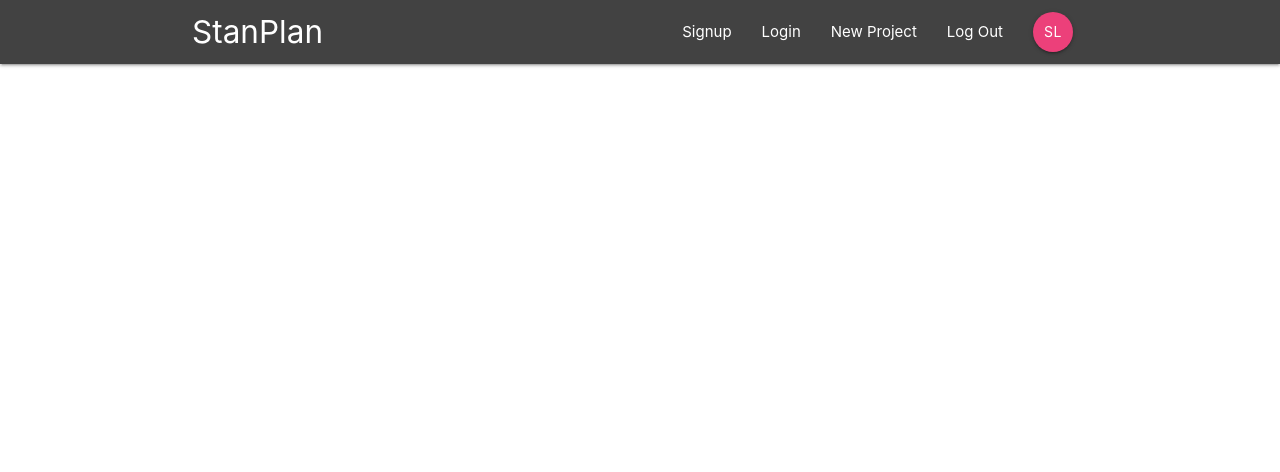
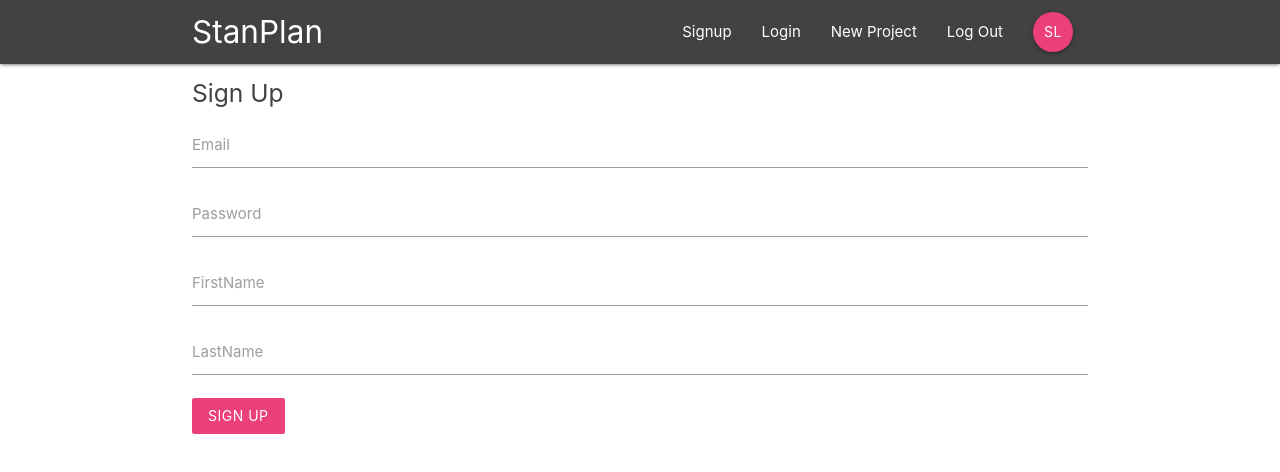
Before and after one commit to stanlouis/stanplan, a React (Create React App) app: page /signup in a window 1280 px wide. Shown: the top 472 px of the page. Built offline with nearby package versions, Linux system fonts and the light colour scheme.

Commit message:
Add SignUp component

```diff
--- a/public/index.html
+++ b/public/index.html
@@ -40,6 +40,9 @@
       To begin the development, run `npm start` or `yarn start`.
       To create a production bundle, use `npm run build` or `yarn build`.
     -->
+
+  <!-- Compiled and minified JavaScript -->
+  <script src="https://cdnjs.cloudflare.com/ajax/libs/materialize/1.0.0/js/materialize.min.js"></script>
 </body>
 
 </html>
--- a/src/App.js
+++ b/src/App.js
@@ -3,6 +3,8 @@
 import Navbar from './components/layout/Navbar';
 import Dashboard from './components/dashboard/Dashboard';
 import ProjectDetails from './components/projects/ProjectDetails';
+import SignIn from './components/auth/SignIn';
+import SignUp from './components/auth/SignUp';
 
 class App extends Component {
   render() {
@@ -13,6 +15,8 @@
           <Switch>
             <Route exact path="/" component={Dashboard} />
             <Route path="/project/:id" component={ProjectDetails} />
+            <Route path="/signin" component={SignIn} />
+            <Route path="/signup" component={SignUp} />
           </Switch>
         </div>
       </BrowserRouter>
--- a/src/components/auth/SignIn.js
+++ b/src/components/auth/SignIn.js
@@ -0,0 +1,41 @@
+import React, { Component } from 'react';
+
+export class SignIn extends Component {
+  state = {
+    email: '',
+    password: ''
+  };
+
+  handleChange = e => {
+    this.setState({
+      [e.target.id]: e.target.value
+    });
+  };
+  handleSubmit = e => {
+    e.preventDefault()
+    console.log(this.state)
+  };
+
+  render() {
+    return (
+      <div className="container">
+        <form className="white" onSubmit={this.handleSubmit}>
+          <h5 className="grey-text text-darken-3">Sign In</h5>
+          <div className="input-field">
+            <label htmlFor="email">Email</label>
+            <input type="text" id="email" onChange={this.handleChange} />
+          </div>
+          <div className="input-field">
+            <label htmlFor="password">Password</label>
+            <input type="text" id="password" onChange={this.handleChange} />
+          </div>
+          <div className="input-field">
+            <button className="btn pink lighten-1 z-depth-0">Login</button>
+          </div>
+        </form>
+      </div>
+    );
+  }
+}
+
+export default SignIn;
--- a/src/components/auth/SignUp.js
+++ b/src/components/auth/SignUp.js
@@ -0,0 +1,51 @@
+import React, { Component } from 'react';
+
+export class SignUp extends Component {
+  state = {
+    email: '',
+    password: '',
+    firstName: '',
+    lastName: ''
+  };
+
+  handleChange = e => {
+    this.setState({
+      [e.target.id]: e.target.value
+    });
+  };
+  handleSubmit = e => {
+    e.preventDefault();
+    console.log(this.state);
+  };
+
+  render() {
+    return (
+      <div className="container">
+        <form className="white" onSubmit={this.handleSubmit}>
+          <h5 className="grey-text text-darken-3">Sign Up</h5>
+          <div className="input-field">
+            <label htmlFor="email">Email</label>
+            <input type="text" id="email" onChange={this.handleChange} />
+          </div>
+          <div className="input-field">
+            <label htmlFor="password">Password</label>
+            <input type="text" id="password" onChange={this.handleChange} />
+          </div>
+          <div className="input-field">
+            <label htmlFor="firstName">FirstName</label>
+            <input type="text" id="firstName" onChange={this.handleChange} />
+          </div>
+          <div className="input-field">
+            <label htmlFor="lastName">LastName</label>
+            <input type="text" id="lastName" onChange={this.handleChange} />
+          </div>
+          <div className="input-field">
+            <button className="btn pink lighten-1 z-depth-0">Sign Up</button>
+          </div>
+        </form>
+      </div>
+    );
+  }
+}
+
+export default SignUp;
```
